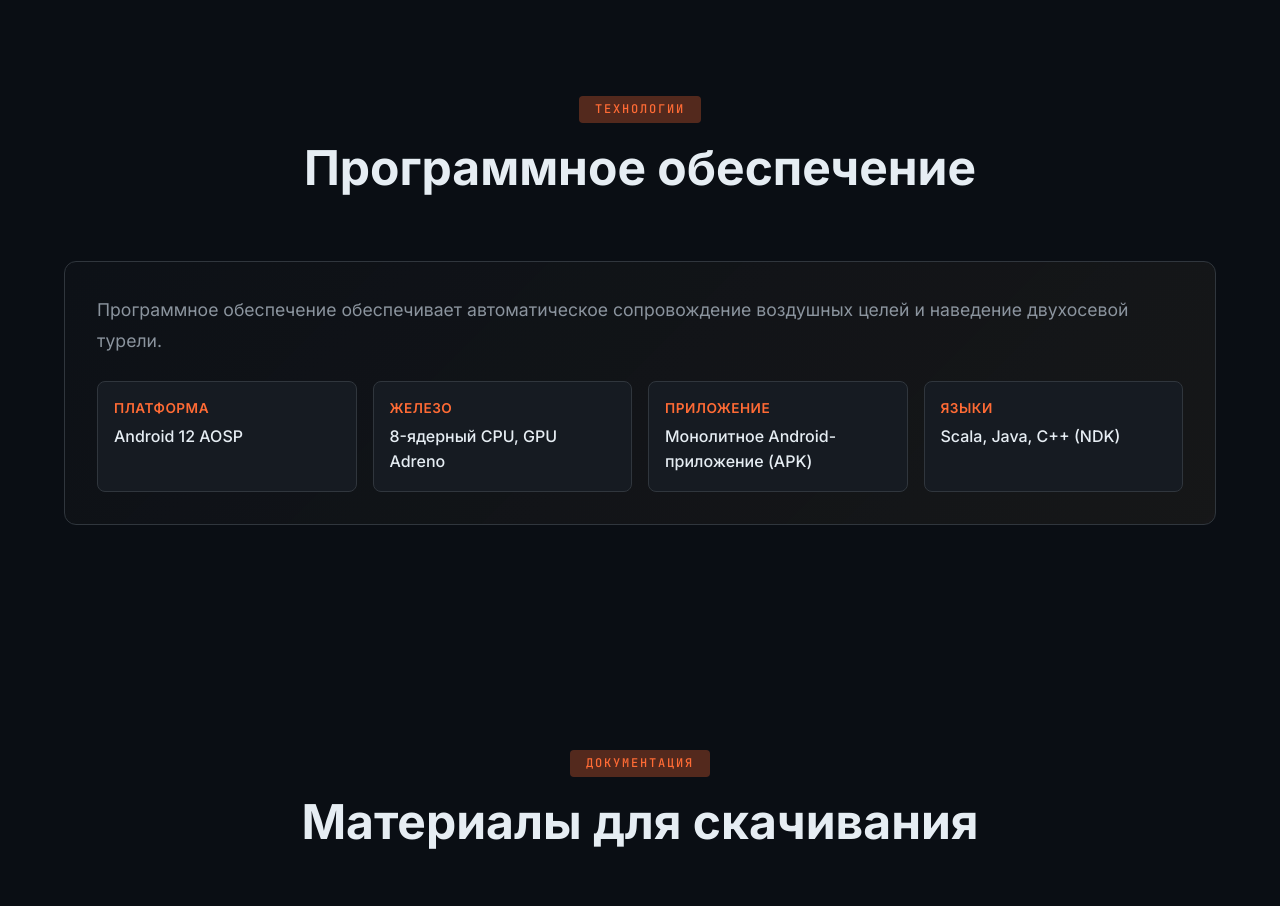
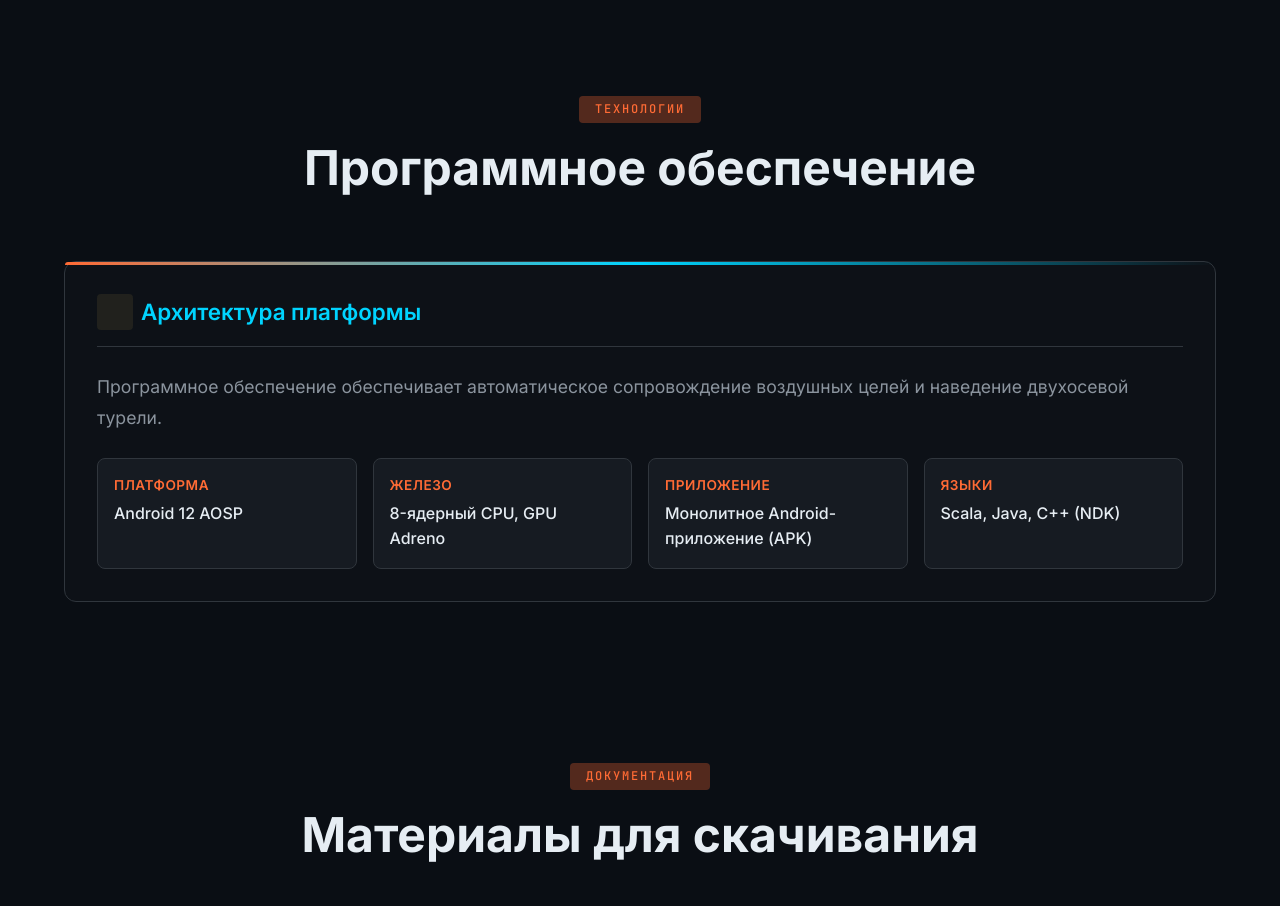
Before and after one commit to paxan2323/npo-arsenal-landing, a Django app: page / in a window 1280 px wide. Shown: the part 3211-4117 px from the top of the page. Run offline with Django 5.2, Linux system fonts and the light colour scheme; data comes from the database, SQL or seed files in the repository; data that the repository does not hold is empty.

Commit message:
fix: Улучшена читабельность секции ПО - разбивка на блоки с отступами и разделителями

```diff
--- a/landing/templates/landing/index.html
+++ b/landing/templates/landing/index.html
@@ -264,7 +264,12 @@
 
         {% if software_platform %}
         <!-- Platform Architecture -->
-        <div class="software-platform" data-aos="fade-up" data-aos-delay="100">
+        <div class="software-block" data-aos="fade-up" data-aos-delay="100">
+            <h3 class="software-subtitle">
+                <i class="fas fa-microchip"></i>
+                Архитектура платформы
+            </h3>
+            <div class="software-platform">
             <div class="platform-intro">
                 <p>{{ software_platform.intro_text }}</p>
             </div>
@@ -286,12 +291,13 @@
                     <span class="platform-value">{{ software_platform.languages }}</span>
                 </div>
             </div>
+            </div>
         </div>
         {% endif %}
 
         <!-- Functional Modules -->
         {% if software_modules %}
-        <div class="software-modules" data-aos="fade-up" data-aos-delay="200">
+        <div class="software-block" data-aos="fade-up" data-aos-delay="200">
             <h3 class="software-subtitle">
                 <i class="fas fa-cubes"></i>
                 Функциональные модули
@@ -326,7 +332,7 @@
 
         <!-- Hardware Interfaces -->
         {% if hardware_interfaces %}
-        <div class="software-hardware" data-aos="fade-up" data-aos-delay="300">
+        <div class="software-block" data-aos="fade-up" data-aos-delay="300">
             <h3 class="software-subtitle">
                 <i class="fas fa-plug"></i>
                 Аппаратное взаимодействие
@@ -353,7 +359,7 @@
 
         <!-- Development Roadmap -->
         {% if development_plans %}
-        <div class="software-roadmap" data-aos="fade-up" data-aos-delay="400">
+        <div class="software-block" data-aos="fade-up" data-aos-delay="400">
             <h3 class="software-subtitle">
                 <i class="fas fa-road"></i>
                 Планы развития
--- a/static/css/style.css
+++ b/static/css/style.css
@@ -2296,12 +2296,41 @@ textarea:focus-visible {
 /* ===== SOFTWARE SECTION ===== */
 .software {
     background: var(--color-bg-primary);
+    padding-bottom: var(--spacing-3xl);
+}
+
+/* Software Block Container */
+.software-block {
+    background: var(--color-bg-secondary);
+    border: 1px solid var(--color-border);
+    border-radius: var(--radius-lg);
+    padding: var(--spacing-xl);
+    margin-bottom: var(--spacing-2xl);
+    position: relative;
+}
+
+.software-block:last-child {
+    margin-bottom: 0;
+}
+
+/* Декоративный акцент сверху блока */
+.software-block::before {
+    content: '';
+    position: absolute;
+    top: 0;
+    left: 0;
+    right: 0;
+    height: 3px;
+    background: linear-gradient(90deg, var(--color-accent), var(--color-secondary), transparent);
+    border-radius: var(--radius-lg) var(--radius-lg) 0 0;
 }
 
 .software-subtitle {
-    font-size: 1.5rem;
+    font-size: 1.4rem;
     color: var(--color-secondary);
-    margin: var(--spacing-2xl) 0 var(--spacing-lg);
+    margin: 0 0 var(--spacing-lg);
+    padding-bottom: var(--spacing-md);
+    border-bottom: 1px solid var(--color-border);
     display: flex;
     align-items: center;
     gap: var(--spacing-sm);
@@ -2311,15 +2340,18 @@ textarea:focus-visible {
 .software-subtitle i {
     color: var(--color-accent);
     font-size: 1.2rem;
+    width: 36px;
+    height: 36px;
+    background: rgba(206, 177, 79, 0.1);
+    border-radius: var(--radius-sm);
+    display: flex;
+    align-items: center;
+    justify-content: center;
 }
 
 /* Platform Architecture */
 .software-platform {
-    background: linear-gradient(135deg, var(--color-bg-secondary) 0%, rgba(26, 26, 26, 0.8) 100%);
-    border: 1px solid var(--color-border);
-    border-radius: var(--radius-lg);
-    padding: var(--spacing-xl);
-    margin-bottom: var(--spacing-xl);
+    /* Стили внутри software-block */
 }
 
 .platform-intro {
@@ -2453,7 +2485,7 @@ textarea:focus-visible {
 
 /* Hardware Terminal */
 .software-hardware {
-    margin-bottom: var(--spacing-xl);
+    /* Стили внутри software-block */
 }
 
 .hardware-terminal {
@@ -2524,7 +2556,7 @@ textarea:focus-visible {
 
 /* Development Roadmap */
 .software-roadmap {
-    margin-bottom: var(--spacing-xl);
+    /* Стили внутри software-block */
 }
 
 .roadmap-timeline {
```
